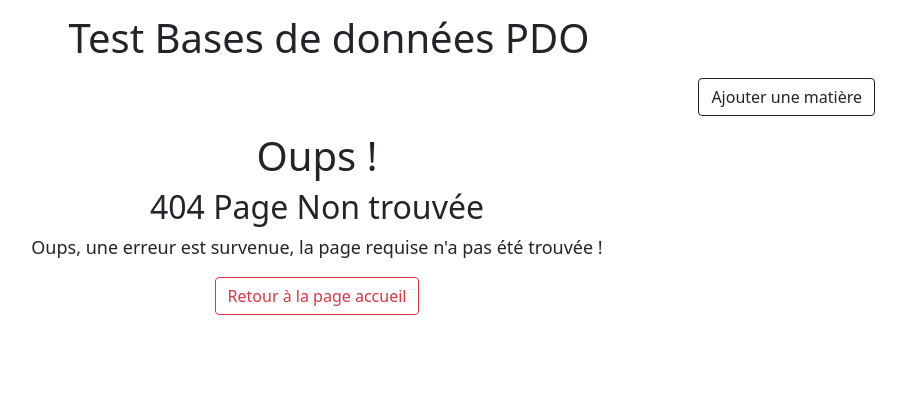
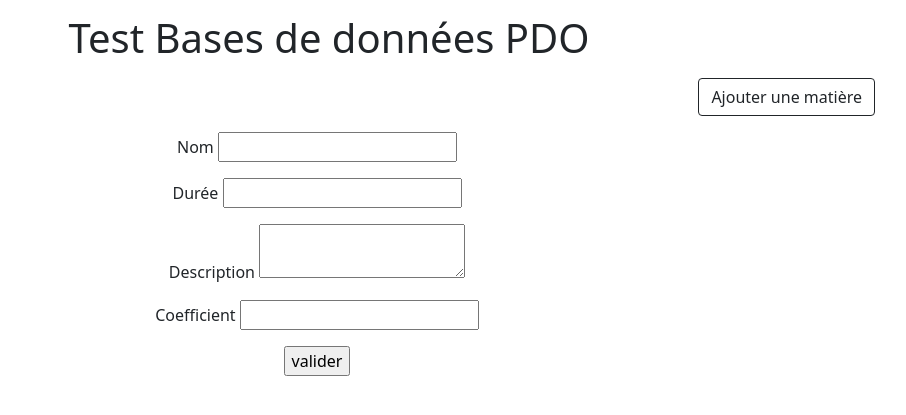
Before and after one commit to cplassais/td7, a PHP site: page /subjectduplicate/ in a window 1280 px wide. Shown: the part 50-465 px from the top of the page, without its empty margins (311-1217 px from the left). Run offline with PHP 8.4, Linux system fonts and the light colour scheme; some libraries are stand-ins or nearby versions.

Commit message:
14-10-2021 22:00 duplication ok

```diff
--- /dev/null
+++ b/controllers/subjectDuplicateController.php
@@ -0,0 +1,16 @@
+<?php
+require_once 'models/connexion.php';
+require_once 'models/Subject.php';
+
+$oSubjects = new Subject();
+if(!empty($_POST)):
+    $aListSubjects = $oSubjects->addSubject($dbc,$_POST['name'],$_POST['description'],$_POST['duration'],$_POST['coefficient']);
+    //$aParamsURL[2] = $_POST['id'];
+    header('Location: /subjectlist/');
+endif;
+
+if (!empty($aParamsURL[2])):
+    $aListSubjects = $oSubjects->getSingleSubjects($dbc, $aParamsURL[2]);
+endif;
+
+include('views/subjectDuplicateView.php');
--- a/dispatcher.php
+++ b/dispatcher.php
@@ -17,6 +17,9 @@ switch ($aParamsURL[1]) {
     case 'subjectadd':
         include 'controllers/subjectAddController.php';
         break;
+    case 'subjectduplicate':
+        include 'controllers/subjectDuplicateController.php';
+        break;
     case 'student':
         include 'controllers/studentController.php';
         break;
--- a/models/connexion.php
+++ b/models/connexion.php
@@ -3,7 +3,6 @@ $servername = 'localhost';
 $username = 'student';
 $password = 'student';
 $bddname = 'student';
-
 
 try {
     $dbc = new PDO("mysql:host=$servername;dbname=$bddname", $username,
--- /dev/null
+++ b/views/subjectDuplicateView.php
@@ -0,0 +1,36 @@
+<div class="container">
+    <div class="row text-center">
+        <form class="form row" action="/subjectduplicate/" method="post">
+            <p>
+                <label for="name">Nom</label>
+                <input type="text" id="name" name="name"
+                       value="<?php if (!empty($aListSubjects) and !empty($aListSubjects['name'])): echo $aListSubjects['name']; endif; ?>"/>
+            </p>
+            <p>
+                <label for="duree">Durée</label>
+                <input type="text" id="duration" name="duration"
+                       value="<?php if (!empty($aListSubjects) and !empty($aListSubjects['duration'])): echo $aListSubjects['duration']; endif; ?>"/>
+            </p>
+            <p>
+                <label for="description">Description</label>
+                <textarea type="text" id="description"
+                          name="description"><?php if (!empty($aListSubjects) and !empty($aListSubjects['description'])): echo $aListSubjects['description']; endif; ?></textarea>
+            </p>
+            <p>
+                <label for="coefficient">Coefficient</label>
+                <input type="text" id="coefficient" name="coefficient"
+                       value="<?php if (!empty($aListSubjects) and !empty($aListSubjects['coefficient'])): echo $aListSubjects['coefficient']; endif; ?>"/>
+            </p>
+            <p>
+                <?php
+                if (isset($aParamsURL[2]) and $aParamsURL[2] >= 0):
+                    ?>
+                    <input type="hidden" value="<?php echo $aParamsURL[2]; ?>" id="id" name="id"/>
+                <?php
+                endif;
+                ?>
+                <input type="submit" value="valider" id="valider" name="valider"/>
+            </p>
+        </form>
+    </div>
+</div>
--- a/views/subjectListView.php
+++ b/views/subjectListView.php
@@ -15,8 +15,10 @@
                    title="modifier">Détails</a>
                 <a type="button" class="btn btn-outline-dark" href="/subjectupdate/<?php echo $value['id']; ?>"
                    title="editer">Editer</a>
+                <a type="button" class="btn btn-outline-info" href="/subjectduplicate/<?php echo $value['id']; ?>"
+                   title="dupliquer">Dupliquer</a>
                 <a type="button" class="btn btn-outline-danger" href="/subjectdelete/<?php echo $value['id']; ?>"
-                   title="supprimer">Supprimer</a>
+                title="supprimer">Supprimer</a>
             </td>
         </tr>
     <?php } ?>
```
